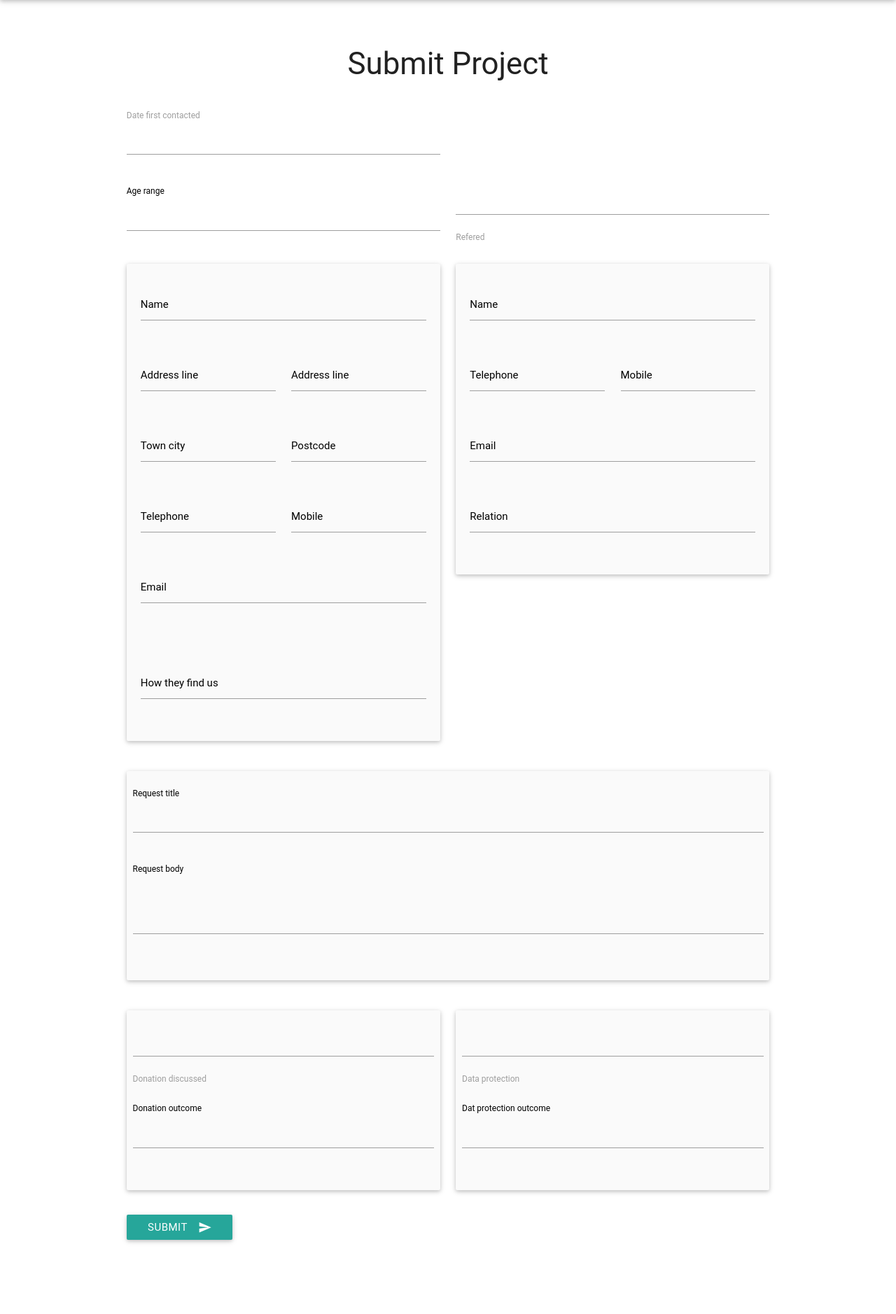
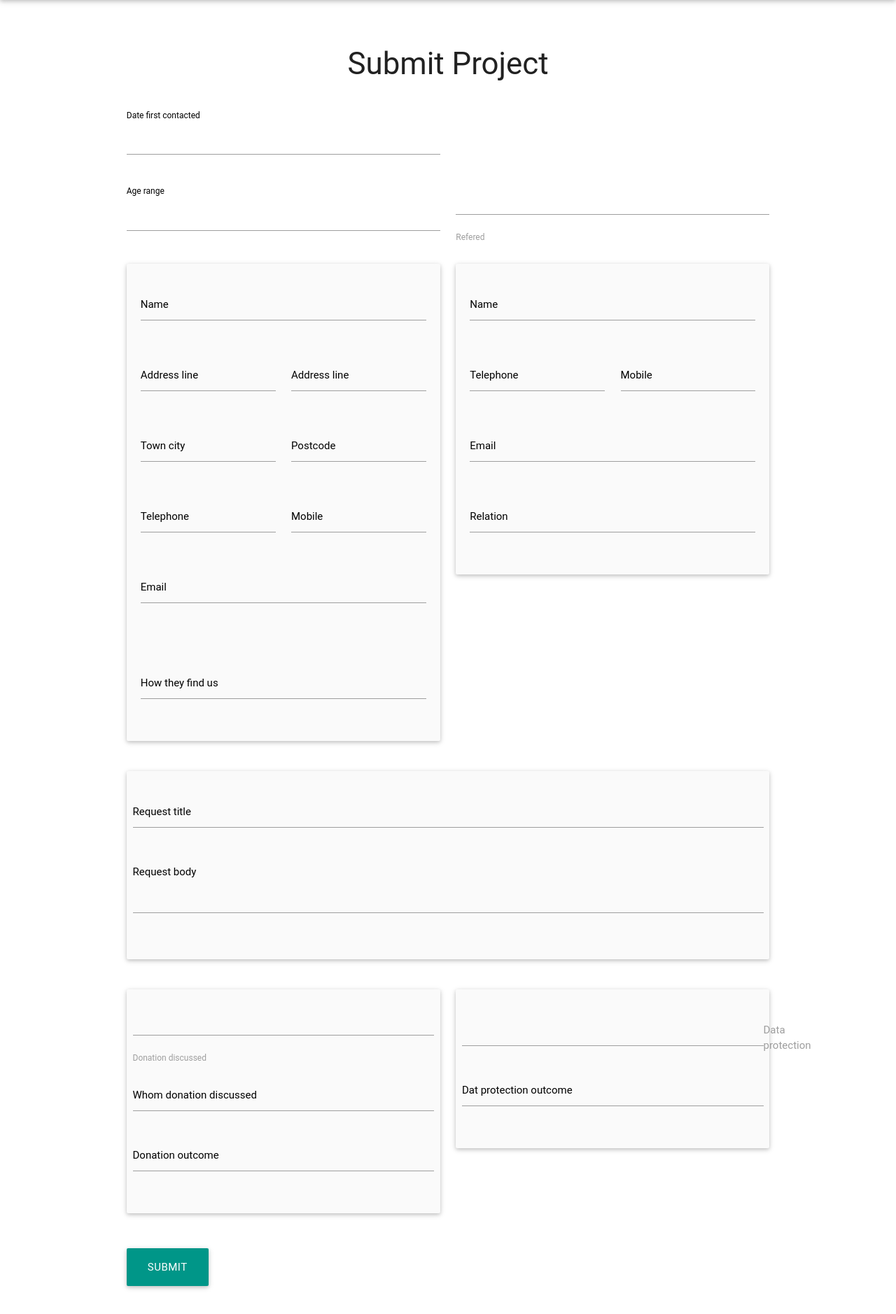
Before and after one commit to MDubul/remap, a Python web app: template app/templates/project-submit.html in a window 1280 px wide. Shown: the part 64-1942 px from the top of the page at 70% size. Before the commit the page ends 1841 px from the top, so only its background shows below. Run offline with Jinja, Linux system fonts and the light colour scheme; the template is opened without the code that fills it, so the values that code supplies are empty, except form fields; tables that the repository leaves empty hold one stand-in row (values such as "Sample post"); form fields are guessed from the names that the template uses; some libraries are stand-ins or nearby versions; some web fonts are replaced.

Commit message:
new field added to donation discussion

```diff
--- a/app/main/forms.py
+++ b/app/main/forms.py
@@ -78,6 +78,7 @@ class ProjectSubmissionForm(Form):
     relation = StringField('Relationship:', description=' What is the Relationship to Service User')
 
     donation_discussed = BooleanField('Donation/Expenses Discussed?')
+    whom_donation_discussed =StringField('With whom was Donation/Expenses discussed')
     donation_outcome = TextAreaField('Outcome?', validators=[Optional()])
     data_protection = BooleanField('Data Protection Discussed?')
     dat_protection_outcome = TextAreaField('Outcome?', validators=[Optional()])
--- a/app/main/views.py
+++ b/app/main/views.py
@@ -367,7 +367,7 @@ def project_solution(number):
 @login_required
 def submit_project():
     form = ProjectSubmissionForm()
-    if form.validate_on_submit():
+    if request.method == 'POST':
         strdt = form.date_first_contacted.data
         dat = datetime.strptime(strdt, '%d-%b-%Y')
         c = User(age_range=form.age_range.data,
@@ -394,6 +394,7 @@ def submit_project():
         proj = Project(request_title=form.request_title.data,
                        request_body = form.request_body.data,
                        Donation_discussed=form.donation_discussed.data,
+                       whom_donation_discussed=form.whom_donation_discussed.data,
                        donation_outcome=form.donation_outcome.data,
                        data_protection=form.data_protection.data,
                        dat_protection_outcome=form.dat_protection_outcome.data,
--- a/app/models.py
+++ b/app/models.py
@@ -267,6 +267,7 @@ class Project(db.Model):
 
 
     Donation_discussed = db.Column(db.Boolean)
+    whom_donation_discussed = db.Column(db.String(64))
     donation_outcome = db.Column(db.String(64))
 
     data_protection =  db.Column(db.Boolean)
--- a/app/templates/_project_list.html
+++ b/app/templates/_project_list.html
@@ -1,4 +1,4 @@
-{% for pro in pro_all | sort(attribute='date_first_contacted', reverse = True)%}
+{% for pro in pro_all | sort(attribute='id', reverse = True)%}
 
     {% if pro.status == 'Awaiting Volunteer' %}
       {% set stat = 'danger'%}
--- a/app/templates/project-submit.html
+++ b/app/templates/project-submit.html
@@ -18,7 +18,7 @@
 
   <div class="row">
       <div class="col s6">
-         {{form.date_first_contacted.label}}
+         {{form.date_first_contacted.label(class="black-text")}}
          {{form.date_first_contacted(class="datepicker",type="text")}}
       </div>
    </div>
@@ -44,7 +44,6 @@
               {{form.name (class="black-text")}}
             </div>
           </div>
-
 
           <div class="row">
               <div class="input-field col s6">
@@ -132,7 +131,6 @@
               {{form.relation(class="black-text")}}
             </div>
           </div>
-
         </div>
       </div>
     </div>
@@ -143,12 +141,16 @@
       <div class="card grey lighten-5 z-depth-1">
         <div class="card-content">
           <div class="row">
+            <div class="input-field">
               {{form.request_title.label(class="black-text")}}
               {{form.request_title(class="materialize-textarea")}}
             </div>
+            </div>
             <div class="row">
+             <div class="input-field">
                {{form.request_body.label(class="black-text")}}
                {{form.request_body(class="materialize-textarea")}}
+             </div>
            </div>
           </div>
         </div>
@@ -163,19 +165,31 @@
             {{form.donation_discussed}}{{form.donation_discussed.label(class="filled-in", id="filled-in-box")}}
           </div>
           <div class="row">
+            <div class="input-field">
+              {{form.whom_donation_discussed.label(class="black-text")}}
+              {{form.whom_donation_discussed}}
+            </div>
+          </div>
+          <div class="row">
+            <div class="input-field">
               {{form.donation_outcome.label(class="black-text")}}
               {{form.donation_outcome(class="materialize-textarea")}}
             </div>
            </div>
           </div>
         </div>
+      </div>
+
       <div class="col s6">
         <div class="card grey lighten-5 z-depth-1">
           <div class="card-content">
             <div class="row">
-              {{form.data_protection}}{{form.data_protection.label(class="filled-in", id="filled-in-box")}}
+              <div class="input-field">
+                {{form.data_protection}}{{form.data_protection.label(class="filled-in",     id="filled-in-box")}}
+              </div>
             </div>
             <div class="row">
+              <div class="input-field">
                 {{form.dat_protection_outcome.label(class="black-text")}}
                 {{form.dat_protection_outcome(class="materialize-textarea")}}
               </div>
@@ -183,12 +197,11 @@
           </div>
         </div>
       </div>
+   </div>
 
   <div class="row">
-    <div class="col s6">
-      <button class="btn waves-effect waves-light" type="submit" name="action">Submit
-      <i class="material-icons right">send</i>
-    </button>
+    <div class="input-field col s12">
+      {{form.submit (class="btn-large teal")}}
     </div>
   </div>
 
```
Also changed, not shown: app/templates/project-detailed-pdf.html (+5 -4 lines), 1 other file. Lines whose indentation alone changed are shown as unchanged.
